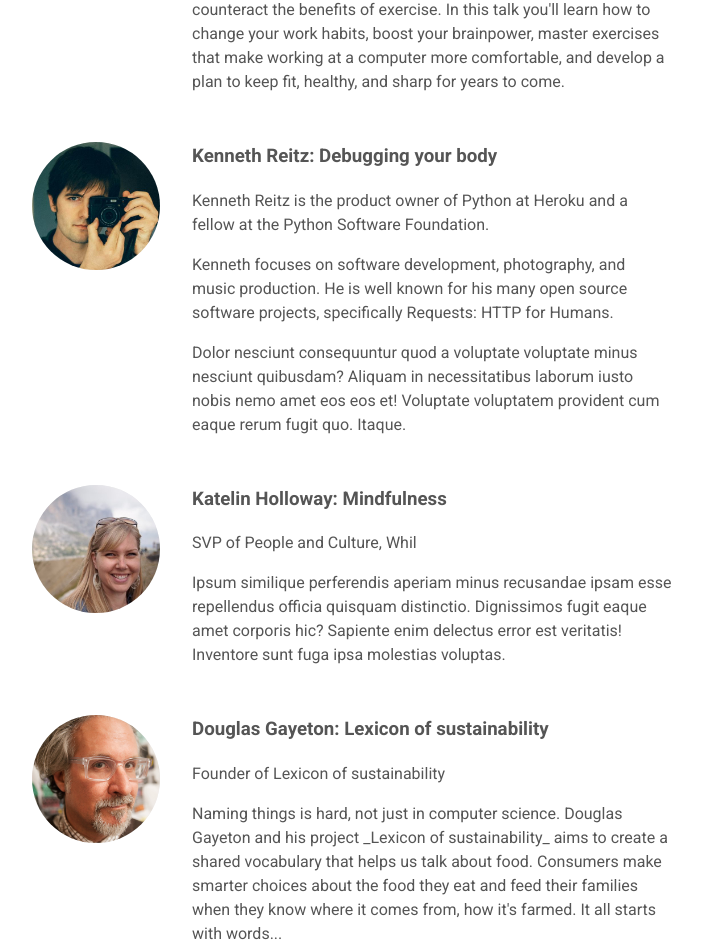
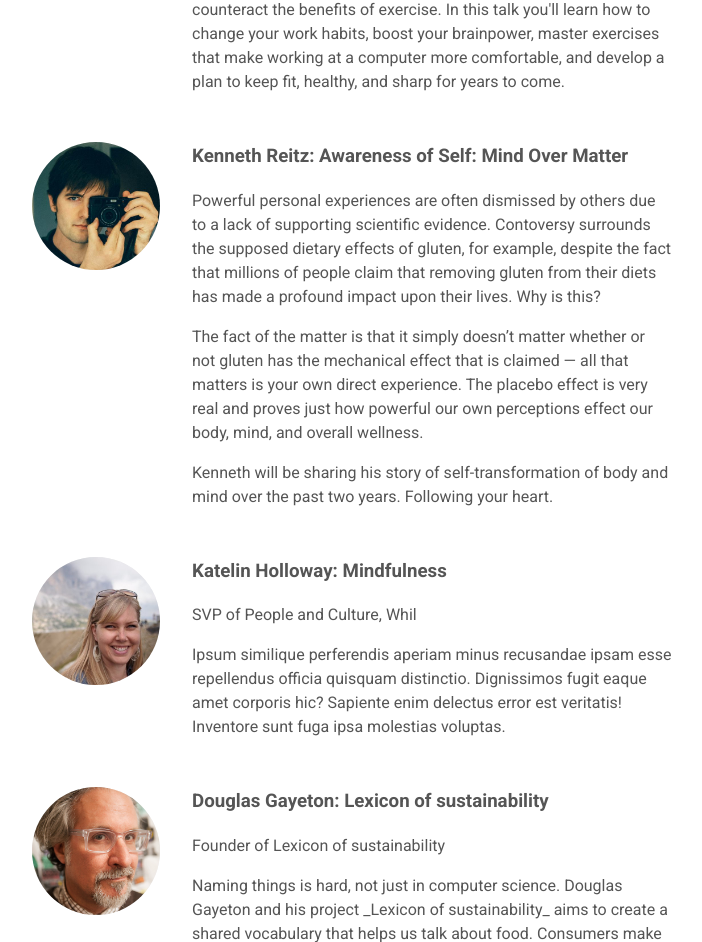
Before and after one commit to max/health-forum, a website: page index.html in a window 1280 px wide. Shown: the part 1133-2075 px from the top of the page, without its empty margins (288-990 px from the left). Drawn offline with Linux system fonts and the light colour scheme.

Commit message:
Update Kenneth synopsis

```diff
--- a/index.html
+++ b/index.html
@@ -65,24 +65,28 @@
               <img class="Speaker-avatar" src="/kenneth.jpg" />
 
               <div class="Speaker-body">
-                <h3>Kenneth Reitz: Debugging your body</h3>
+                <h3>Kenneth Reitz: Awareness of Self: Mind Over Matter</h3>
 
                 <p>
-                  Kenneth Reitz is the product owner of Python at Heroku and a
-                  fellow at the Python Software Foundation.
+                  Powerful personal experiences are often dismissed by others
+                  due to a lack of supporting scientific evidence. Contoversy
+                  surrounds the supposed dietary effects of gluten, for
+                  example, despite the fact that millions of people claim that
+                  removing gluten from their diets has made a profound impact
+                  upon their lives. Why is this?
                 </p>
 
                 <p>
-                  Kenneth focuses on software development, photography, and
-                  music production. He is well known for his many open source
-                  software projects, specifically Requests: HTTP for Humans.
+                  The fact of the matter is that it simply doesn’t matter
+                  whether or not gluten has the mechanical effect that is
+                  claimed — all that matters is your own direct experience. The
+                  placebo effect is very real and proves just how powerful our
+                  own perceptions effect our body, mind, and overall wellness.
                 </p>
 
                 <p>
-                  Dolor nesciunt consequuntur quod a voluptate voluptate minus
-                  nesciunt quibusdam? Aliquam in necessitatibus laborum iusto
-                  nobis nemo amet eos eos et! Voluptate voluptatem provident
-                  cum eaque rerum fugit quo. Itaque.
+                  Kenneth will be sharing his story of self-transformation of
+                  body and mind over the past two years. Following your heart.
                 </p>
               </div>
             </div>
```
